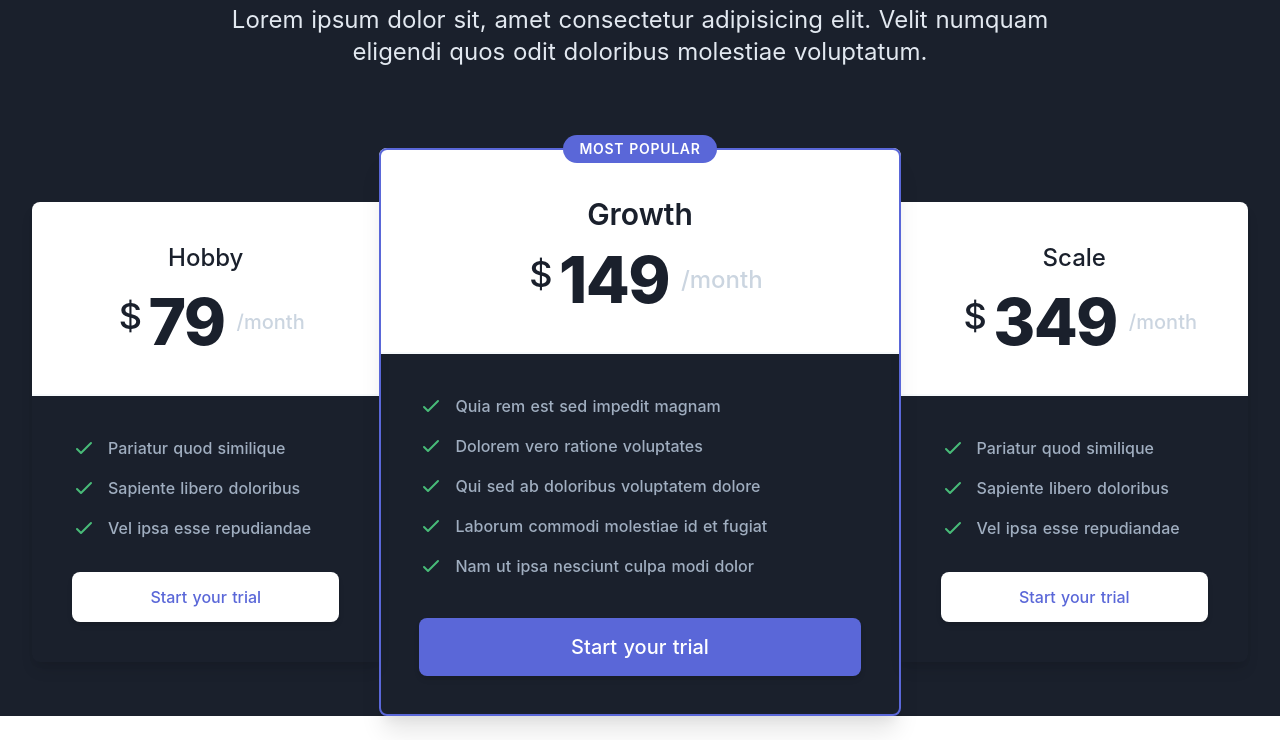
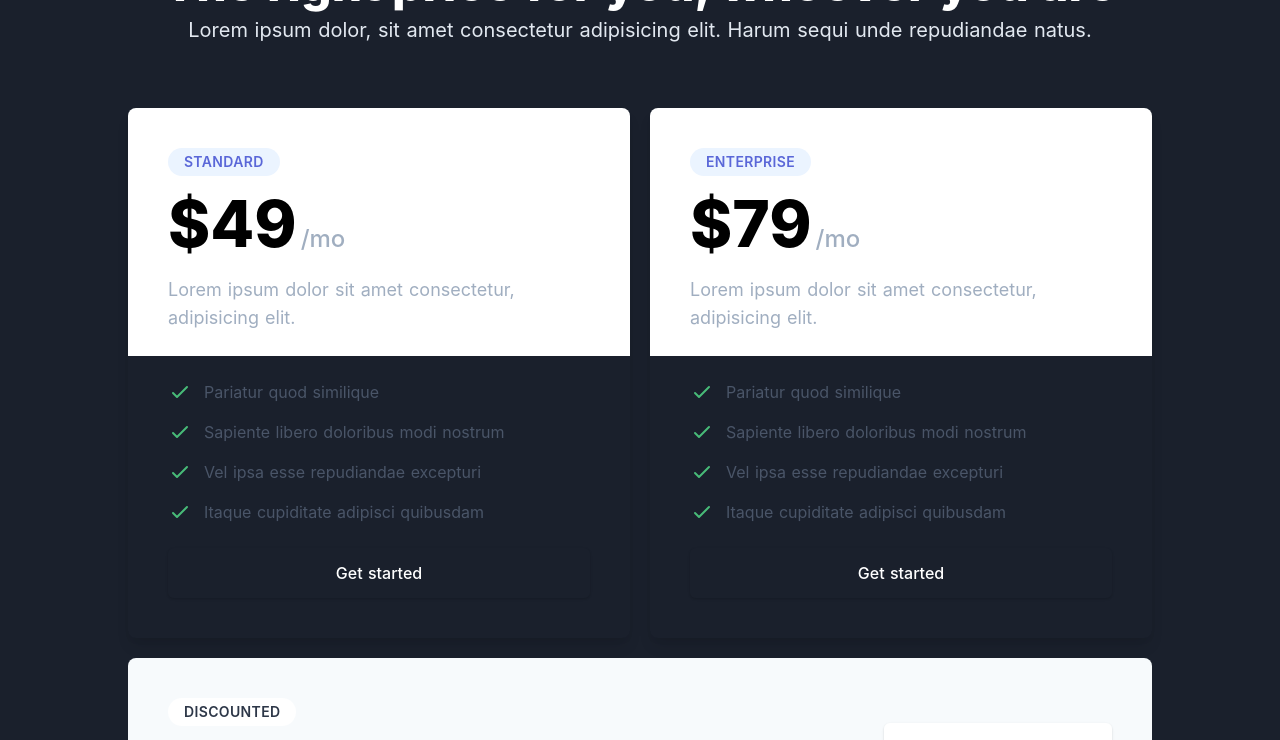
Before and after one commit to tomkonidas/sellyourlistings, a Nuxt app: page / in a window 1280 px wide. Shown: the part 1060-1800 px from the top of the page. Built offline with nearby package versions, Linux system fonts and the light colour scheme.

Commit message:
Update Pricing

```diff
--- a/components/Pricing.vue
+++ b/components/Pricing.vue
@@ -1,67 +1,56 @@
 <template>
   <div class="bg-gray-900">
-    <div class="pt-12 px-4 sm:px-6 lg:px-8 lg:pt-20">
-      <div class="text-center">
+    <div class="pt-12 sm:pt-16 lg:pt-24">
+      <div class="max-w-screen-xl mx-auto text-center px-4 sm:px-6 lg:px-8">
+        <div class="max-w-3xl mx-auto lg:max-w-none">
           <h2
             class="text-lg leading-6 font-semibold text-gray-300 uppercase tracking-wider"
           >
             Pricing
           </h2>
           <p
-          class="mt- text-3xl leading-9 font-extrabold text-white sm:text-4xl sm:leading-10 lg:text-5xl lg:leading-none"
+            class="mt-2 text-3xl leading-9 font-extrabold text-white sm:text-4xl sm:leading-10 lg:text-5xl lg:leading-none"
           >
             The right price for you, whoever you are
           </p>
-        <p
-          class="mt-3 max-w-4xl mx-auto text-xl leading-7 text-gray-300 sm:mt-5 sm:text-2xl sm:leading-8"
-        >
-          Lorem ipsum dolor sit, amet consectetur adipisicing elit. Velit
-          numquam eligendi quos odit doloribus molestiae voluptatum.
+          <p class="mt-2 text-xl leading-7 text-gray-300">
+            Lorem ipsum dolor, sit amet consectetur adipisicing elit. Harum
+            sequi unde repudiandae natus.
           </p>
         </div>
       </div>
-
-    <div class="mt-16 bg-white pb-12 lg:mt-20 lg:pb-20">
-      <div class="relative z-0">
-        <div class="absolute inset-0 h-5/6 bg-gray-900 lg:h-2/3"></div>
-        <div class="max-w-screen-xl mx-auto px-4 sm:px-6 lg:px-8">
-          <div class="relative lg:grid lg:grid-cols-7">
+    </div>
+    <div class="mt-8 pb-12 bg-gray-50 sm:mt-12 sm:pb-16 lg:mt-16 lg:pb-24">
+      <div class="relative">
+        <div class="absolute inset-0 h-3/4 bg-gray-900"></div>
+        <div class="relative z-10 max-w-screen-xl mx-auto px-4 sm:px-6 lg:px-8">
           <div
-              class="mx-auto max-w-md lg:mx-0 lg:max-w-none lg:col-start-1 lg:col-end-3 lg:row-start-2 lg:row-end-3"
+            class="max-w-md mx-auto lg:max-w-5xl lg:grid lg:grid-cols-2 lg:gap-5"
           >
-              <div
-                class="h-full flex flex-col rounded-lg shadow-lg overflow-hidden lg:rounded-none lg:rounded-l-lg"
+            <div class="rounded-lg shadow-lg overflow-hidden">
+              <div class="px-6 py-8 bg-white sm:p-10 sm:pb-6">
+                <div>
+                  <span
+                    class="inline-flex px-4 py-1 rounded-full text-sm leading-5 font-semibold tracking-wide uppercase bg-indigo-100 text-indigo-600"
                   >
-                <div class="flex-1 flex flex-col">
-                  <div class="bg-white px-6 py-10">
-                    <div>
-                      <h2
-                        class="text-center text-2xl leading-8 font-medium text-gray-900"
-                      >
-                        Hobby
-                      </h2>
-                      <div class="mt-4 flex items-center justify-center">
-                        <span
-                          class="px-3 flex items-start text-6xl leading-none tracking-tight text-gray-900"
-                        >
-                          <span class="mt-2 mr-2 text-4xl font-medium">
-                            $
-                          </span>
-                          <span class="font-extrabold">
-                            79
-                          </span>
-                        </span>
-                        <span
-                          class="text-xl leading-7 font-medium text-gray-400"
-                        >
-                          /month
+                    Standard
                   </span>
                 </div>
+                <div
+                  class="mt-4 flex items-baseline text-6xl leading-none font-extrabold"
+                >
+                  $49
+                  <span
+                    class="ml-1 text-2xl leading-8 font-medium text-gray-500"
+                  >
+                    /mo
+                  </span>
                 </div>
+                <p class="mt-5 text-lg leading-7 text-gray-500">
+                  Lorem ipsum dolor sit amet consectetur, adipisicing elit.
+                </p>
               </div>
-                  <div
-                    class="flex-1 flex flex-col justify-between border-t-2 border-gray-100 p-6 bg-gray-50 sm:p-10 lg:p-6 xl:p-10"
-                  >
+              <div class="px-6 pt-6 pb-8 bg-gray-50 sm:p-10 sm:pt-6">
                 <ul>
                   <li class="flex items-start">
                     <div class="flex-shrink-0">
@@ -79,9 +68,7 @@
                         />
                       </svg>
                     </div>
-                        <p
-                          class="ml-3 text-base leading-6 font-medium text-gray-500"
-                        >
+                    <p class="ml-3 text-base leading-6 text-gray-700">
                       Pariatur quod similique
                     </p>
                   </li>
@@ -101,10 +88,8 @@
                         />
                       </svg>
                     </div>
-                        <p
-                          class="ml-3 text-base leading-6 font-medium text-gray-500"
-                        >
-                          Sapiente libero doloribus
+                    <p class="ml-3 text-base leading-6 text-gray-700">
+                      Sapiente libero doloribus modi nostrum
                     </p>
                   </li>
                   <li class="mt-4 flex items-start">
@@ -123,93 +108,8 @@
                         />
                       </svg>
                     </div>
-                        <p
-                          class="ml-3 text-base leading-6 font-medium text-gray-500"
-                        >
-                          Vel ipsa esse repudiandae
-                        </p>
-                      </li>
-                    </ul>
-                    <div class="mt-8">
-                      <div class="rounded-lg shadow-md">
-                        <a
-                          href="#"
-                          class="block w-full text-center rounded-lg border border-transparent bg-white px-6 py-3 text-base leading-6 font-medium text-indigo-600 hover:text-indigo-500 focus:outline-none focus:shadow-outline transition ease-in-out duration-150"
-                        >
-                          Start your trial
-                        </a>
-                      </div>
-                    </div>
-                  </div>
-                </div>
-              </div>
-            </div>
-            <div
-              class="mt-10 max-w-lg mx-auto lg:mt-0 lg:max-w-none lg:mx-0 lg:col-start-3 lg:col-end-6 lg:row-start-1 lg:row-end-4"
-            >
-              <div class="relative z-10 rounded-lg shadow-xl">
-                <div
-                  class="pointer-events-none absolute inset-0 rounded-lg border-2 border-indigo-600"
-                ></div>
-                <div class="absolute inset-x-0 top-0 transform translate-y-px">
-                  <div class="flex justify-center transform -translate-y-1/2">
-                    <span
-                      class="inline-flex rounded-full bg-indigo-600 px-4 py-1 text-sm leading-5 font-semibold tracking-wider uppercase text-white"
-                    >
-                      Most popular
-                    </span>
-                  </div>
-                </div>
-                <div class="bg-white rounded-t-lg px-6 pt-12 pb-10">
-                  <div>
-                    <h2
-                      class="text-center text-3xl leading-9 font-semibold text-gray-900 sm:-mx-6"
-                    >
-                      Growth
-                    </h2>
-                    <div class="mt-4 flex items-center justify-center">
-                      <span
-                        class="px-3 flex items-start text-6xl leading-none tracking-tight text-gray-900 sm:text-6xl"
-                      >
-                        <span class="mt-2 mr-2 text-4xl font-medium">
-                          $
-                        </span>
-                        <span class="font-extrabold">
-                          149
-                        </span>
-                      </span>
-                      <span
-                        class="text-2xl leading-8 font-medium text-gray-400"
-                      >
-                        /month
-                      </span>
-                    </div>
-                  </div>
-                </div>
-                <div
-                  class="border-t-2 border-gray-100 rounded-b-lg pt-10 pb-8 px-6 bg-gray-50 sm:px-10 sm:py-10"
-                >
-                  <ul>
-                    <li class="flex items-start">
-                      <div class="flex-shrink-0">
-                        <svg
-                          class="h-6 w-6 text-green-500"
-                          stroke="currentColor"
-                          fill="none"
-                          viewBox="0 0 24 24"
-                        >
-                          <path
-                            stroke-linecap="round"
-                            stroke-linejoin="round"
-                            stroke-width="2"
-                            d="M5 13l4 4L19 7"
-                          />
-                        </svg>
-                      </div>
-                      <p
-                        class="ml-3 text-base leading-6 font-medium text-gray-500"
-                      >
-                        Quia rem est sed impedit magnam
+                    <p class="ml-3 text-base leading-6 text-gray-700">
+                      Vel ipsa esse repudiandae excepturi
                     </p>
                   </li>
                   <li class="mt-4 flex items-start">
@@ -228,128 +128,45 @@
                         />
                       </svg>
                     </div>
-                      <p
-                        class="ml-3 text-base leading-6 font-medium text-gray-500"
-                      >
-                        Dolorem vero ratione voluptates
-                      </p>
-                    </li>
-                    <li class="mt-4 flex items-start">
-                      <div class="flex-shrink-0">
-                        <svg
-                          class="h-6 w-6 text-green-500"
-                          stroke="currentColor"
-                          fill="none"
-                          viewBox="0 0 24 24"
-                        >
-                          <path
-                            stroke-linecap="round"
-                            stroke-linejoin="round"
-                            stroke-width="2"
-                            d="M5 13l4 4L19 7"
-                          />
-                        </svg>
-                      </div>
-                      <p
-                        class="ml-3 text-base leading-6 font-medium text-gray-500"
-                      >
-                        Qui sed ab doloribus voluptatem dolore
-                      </p>
-                    </li>
-                    <li class="mt-4 flex items-start">
-                      <div class="flex-shrink-0">
-                        <svg
-                          class="h-6 w-6 text-green-500"
-                          stroke="currentColor"
-                          fill="none"
-                          viewBox="0 0 24 24"
-                        >
-                          <path
-                            stroke-linecap="round"
-                            stroke-linejoin="round"
-                            stroke-width="2"
-                            d="M5 13l4 4L19 7"
-                          />
-                        </svg>
-                      </div>
-                      <p
-                        class="ml-3 text-base leading-6 font-medium text-gray-500"
-                      >
-                        Laborum commodi molestiae id et fugiat
-                      </p>
-                    </li>
-                    <li class="mt-4 flex items-start">
-                      <div class="flex-shrink-0">
-                        <svg
-                          class="h-6 w-6 text-green-500"
-                          stroke="currentColor"
-                          fill="none"
-                          viewBox="0 0 24 24"
-                        >
-                          <path
-                            stroke-linecap="round"
-                            stroke-linejoin="round"
-                            stroke-width="2"
-                            d="M5 13l4 4L19 7"
-                          />
-                        </svg>
-                      </div>
-                      <p
-                        class="ml-3 text-base leading-6 font-medium text-gray-500"
-                      >
-                        Nam ut ipsa nesciunt culpa modi dolor
+                    <p class="ml-3 text-base leading-6 text-gray-700">
+                      Itaque cupiditate adipisci quibusdam
                     </p>
                   </li>
                 </ul>
-                  <div class="mt-10">
-                    <div class="rounded-lg shadow-md">
+                <div class="mt-6 rounded-md shadow">
                   <a
                     href="#"
-                        class="block w-full text-center rounded-lg border border-transparent bg-indigo-600 px-6 py-4 text-xl leading-6 font-medium text-white hover:bg-indigo-500 focus:outline-none focus:border-indigo-700 focus:shadow-outline-indigo transition ease-in-out duration-150"
+                    class="flex items-center justify-center px-5 py-3 border border-transparent text-base leading-6 font-medium rounded-md text-white bg-gray-900 hover:bg-gray-800 focus:outline-none focus:shadow-outline transition duration-150 ease-in-out"
                   >
-                        Start your trial
+                    Get started
                   </a>
                 </div>
               </div>
             </div>
-              </div>
+            <div class="mt-4 rounded-lg shadow-lg overflow-hidden lg:mt-0">
+              <div class="px-6 py-8 bg-white sm:p-10 sm:pb-6">
+                <div>
+                  <span
+                    class="inline-flex px-4 py-1 rounded-full text-sm leading-5 font-semibold tracking-wide uppercase bg-indigo-100 text-indigo-600"
+                  >
+                    Enterprise
+                  </span>
                 </div>
                 <div
-              class="mt-10 mx-auto max-w-md lg:m-0 lg:max-w-none lg:col-start-6 lg:col-end-8 lg:row-start-2 lg:row-end-3"
+                  class="mt-4 flex items-baseline text-6xl leading-none font-extrabold"
                 >
-              <div
-                class="h-full flex flex-col rounded-lg shadow-lg overflow-hidden lg:rounded-none lg:rounded-r-lg"
+                  $79
+                  <span
+                    class="ml-1 text-2xl leading-8 font-medium text-gray-500"
                   >
-                <div class="flex-1 flex flex-col">
-                  <div class="bg-white px-6 py-10">
-                    <div>
-                      <h2
-                        class="text-center text-2xl leading-8 font-medium text-gray-900"
-                      >
-                        Scale
-                      </h2>
-                      <div class="mt-4 flex items-center justify-center">
-                        <span
-                          class="px-3 flex items-start text-6xl leading-none tracking-tight text-gray-900"
-                        >
-                          <span class="mt-2 mr-2 text-4xl font-medium">
-                            $
-                          </span>
-                          <span class="font-extrabold">
-                            349
-                          </span>
-                        </span>
-                        <span
-                          class="text-xl leading-7 font-medium text-gray-400"
-                        >
-                          /month
+                    /mo
                   </span>
                 </div>
+                <p class="mt-5 text-lg leading-7 text-gray-500">
+                  Lorem ipsum dolor sit amet consectetur, adipisicing elit.
+                </p>
               </div>
-                  </div>
-                  <div
-                    class="flex-1 flex flex-col justify-between border-t-2 border-gray-100 p-6 bg-gray-50 sm:p-10 lg:p-6 xl:p-10"
-                  >
+              <div class="px-6 pt-6 pb-8 bg-gray-50 sm:p-10 sm:pt-6">
                 <ul>
                   <li class="flex items-start">
                     <div class="flex-shrink-0">
@@ -367,9 +184,7 @@
                         />
                       </svg>
                     </div>
-                        <p
-                          class="ml-3 text-base leading-6 font-medium text-gray-500"
-                        >
+                    <p class="ml-3 text-base leading-6 text-gray-700">
                       Pariatur quod similique
                     </p>
                   </li>
@@ -389,10 +204,8 @@
                         />
                       </svg>
                     </div>
-                        <p
-                          class="ml-3 text-base leading-6 font-medium text-gray-500"
-                        >
-                          Sapiente libero doloribus
+                    <p class="ml-3 text-base leading-6 text-gray-700">
+                      Sapiente libero doloribus modi nostrum
                     </p>
                   </li>
                   <li class="mt-4 flex items-start">
@@ -411,20 +224,37 @@
                         />
                       </svg>
                     </div>
-                        <p
-                          class="ml-3 text-base leading-6 font-medium text-gray-500"
+                    <p class="ml-3 text-base leading-6 text-gray-700">
+                      Vel ipsa esse repudiandae excepturi
+                    </p>
+                  </li>
+                  <li class="mt-4 flex items-start">
+                    <div class="flex-shrink-0">
+                      <svg
+                        class="h-6 w-6 text-green-500"
+                        stroke="currentColor"
+                        fill="none"
+                        viewBox="0 0 24 24"
                       >
-                          Vel ipsa esse repudiandae
+                        <path
+                          stroke-linecap="round"
+                          stroke-linejoin="round"
+                          stroke-width="2"
+                          d="M5 13l4 4L19 7"
+                        />
+                      </svg>
+                    </div>
+                    <p class="ml-3 text-base leading-6 text-gray-700">
+                      Itaque cupiditate adipisci quibusdam
                     </p>
                   </li>
                 </ul>
-                    <div class="mt-8">
-                      <div class="rounded-lg shadow-md">
+                <div class="mt-6 rounded-md shadow">
                   <a
                     href="#"
-                          class="block w-full text-center rounded-lg border border-transparent bg-white px-6 py-3 text-base leading-6 font-medium text-indigo-600 hover:text-indigo-500 focus:outline-none focus:shadow-outline transition ease-in-out duration-150"
+                    class="flex items-center justify-center px-5 py-3 border border-transparent text-base leading-6 font-medium rounded-md text-white bg-gray-900 hover:bg-gray-800 focus:outline-none focus:shadow-outline transition duration-150 ease-in-out"
                   >
-                          Start your trial
+                    Get started
                   </a>
                 </div>
               </div>
@@ -432,6 +262,40 @@
           </div>
         </div>
       </div>
+      <div
+        class="mt-4 relative max-w-screen-xl mx-auto px-4 sm:px-6 lg:px-8 lg:mt-5"
+      >
+        <div class="max-w-md mx-auto lg:max-w-5xl">
+          <div
+            class="rounded-lg bg-gray-100 px-6 py-8 sm:p-10 lg:flex lg:items-center"
+          >
+            <div class="flex-1">
+              <div>
+                <span
+                  class="inline-flex px-4 py-1 rounded-full text-sm leading-5 font-semibold tracking-wide uppercase bg-white text-gray-800"
+                >
+                  Discounted
+                </span>
+              </div>
+              <div class="mt-4 text-lg leading-7 text-gray-500">
+                Get full access to all of standard license features for solo
+                projects that make less than $20k gross revenue for
+                <strong class="font-semibold text-gray-900">
+                  $29
+                </strong>
+                .
+              </div>
+            </div>
+            <div
+              class="mt-6 rounded-md shadow lg:mt-0 lg:ml-10 lg:flex-shrink-0"
+            >
+              <a
+                href="#"
+                class="flex items-center justify-center px-5 py-3 border border-transparent text-base leading-6 font-medium rounded-md text-gray-900 bg-white hover:text-gray-700 focus:outline-none focus:shadow-outline transition duration-150 ease-in-out"
+              >
+                Buy Discounted License
+              </a>
+            </div>
           </div>
         </div>
       </div>
```
Lines whose indentation alone changed are shown as unchanged.
